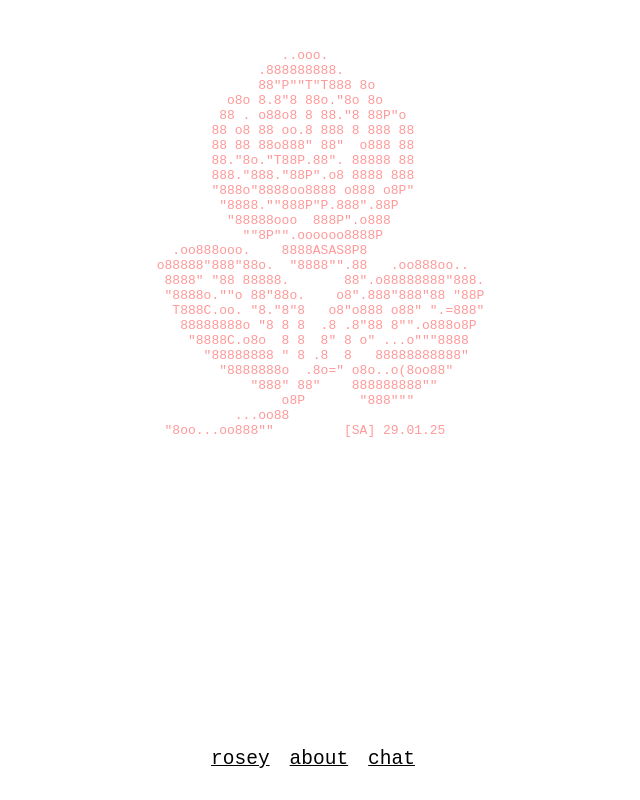
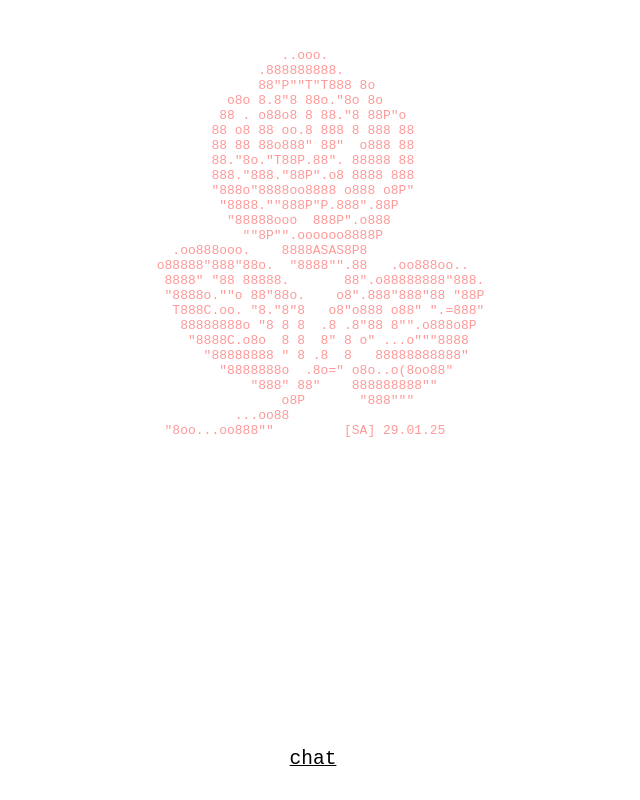
Before and after one commit to saurabhje/rosey, a SvelteKit app: page / in a window 1280 px wide. Shown: the whole page, without its empty margins (335-975 px from the left). Built offline with nearby package versions, Linux system fonts and the light colour scheme.

Commit message:
Fix: chat

```diff
--- a/src/routes/+page.svelte
+++ b/src/routes/+page.svelte
@@ -29,8 +29,8 @@
     </pre>
 </div>
 <div class="links">
-    <a href="/rosey">rosey</a>
-    <a href="/about">about</a>
+    <!-- <a href="/rosey">rosey</a> -->
+    <!-- <a href="/about">about</a> -->
     <a href="/chat">chat</a>
 </div>
 <style>
--- a/src/routes/chat/chat.css
+++ b/src/routes/chat/chat.css
@@ -1,7 +1,6 @@
 * {
     box-sizing: border-box;
 }
-
 .chat-container {
     border: 1px solid #ccc;
     padding: 10px;
```
Also changed, not shown: src/routes/chat/+page.svelte (+7 -0 lines).
